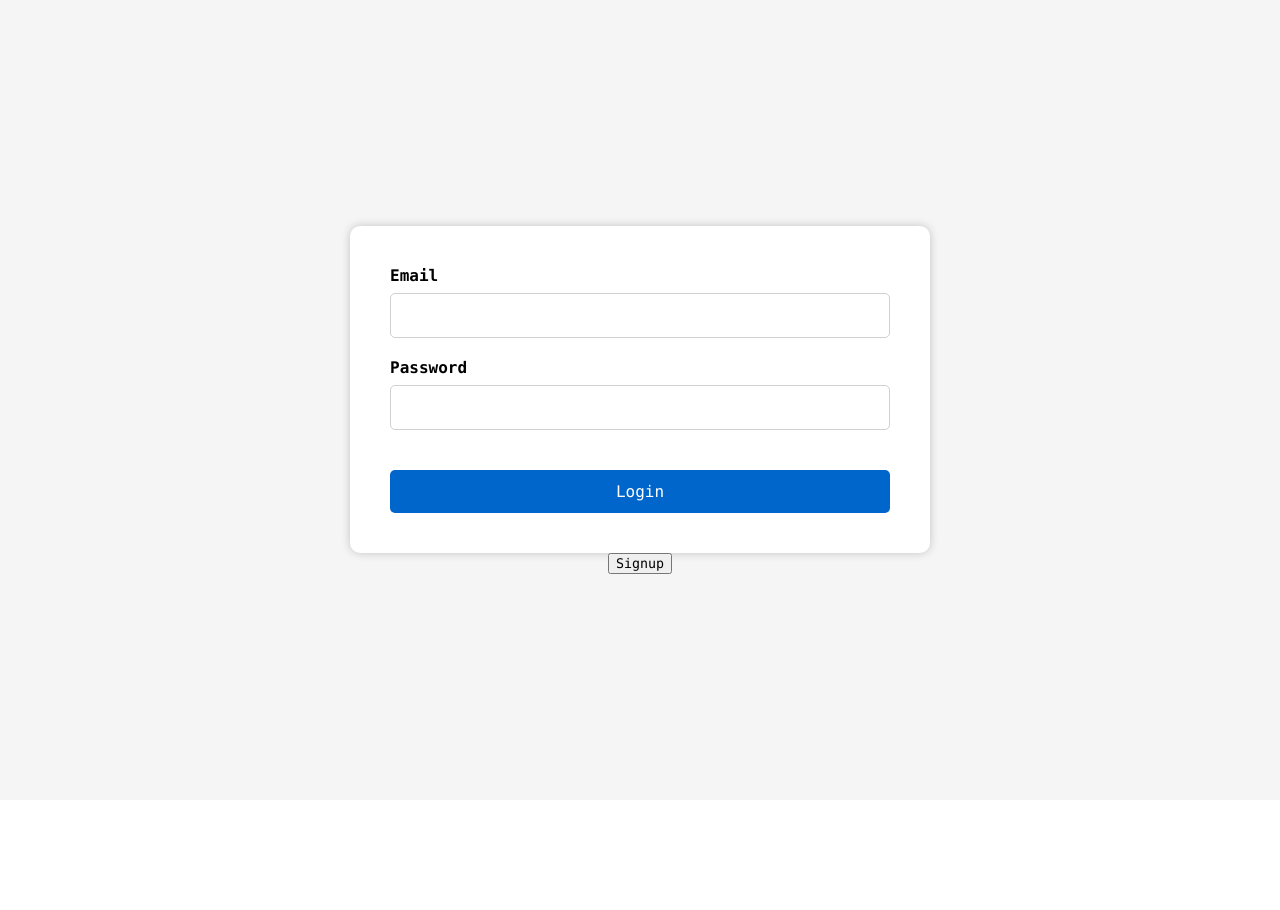
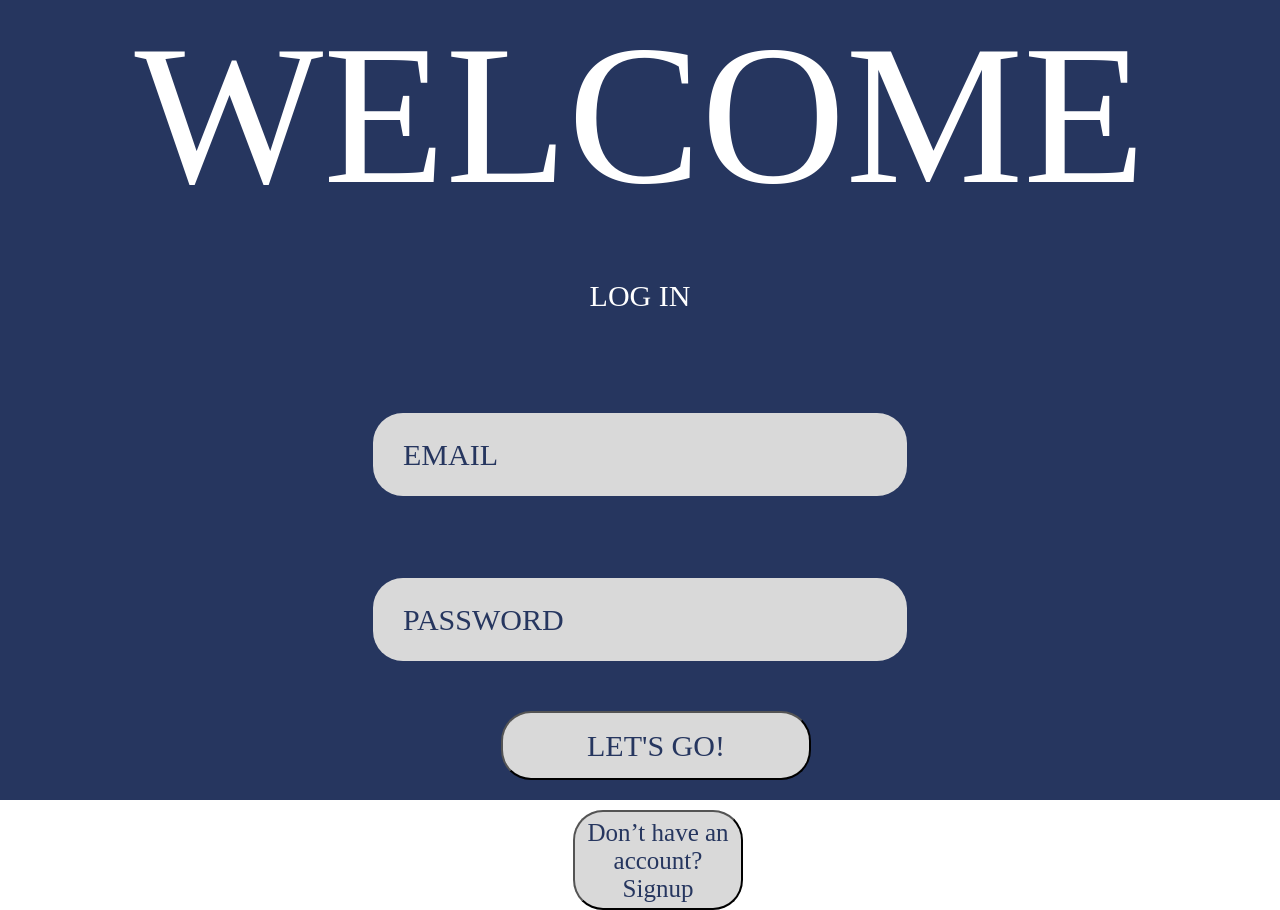
Before and after one commit to itayeylath/ktrust-home-assignment, a React (Create React App) app in the folder frontend/: page / in a window 1280 px wide. Before the commit the page ends 800 px from the top, so only its background shows below. Built offline with nearby package versions, Linux system fonts and the light colour scheme.

Commit message:
Add Login SCSS

```diff
--- a/frontend/src/components/inputs/email.tsx
+++ b/frontend/src/components/inputs/email.tsx
@@ -15,23 +15,27 @@ export const Email = ({
 }: EmailProps) => {
     return (
         <>
-            <div className="form-group">
-                <label className="form-label" htmlFor="email">
-                    Email
-                </label>
+            <div>
+                <h3 className="header3-container"> EMAIL</h3>
+                <div className="email-container">
+                    <label className="email-lable" htmlFor="email">
                         <input
-                    className={`form-input ${errors.email && "error"}`}
+                            className={"email-input"}
                             type="email"
                             id="email"
                             name="email"
                             value={email}
                             onChange={(e) => setEmail(e.target.value)}
-                    onBlur={(e) => validateInput("email", e.target.value)}
+                            onBlur={(e) =>
+                                validateInput("email", e.target.value)
+                            }
                         />
+                    </label>
                     {errors.email && (
                         <span className="error-message">{errors.email}</span>
                     )}
                 </div>
+            </div>
         </>
     );
 };
--- a/frontend/src/components/inputs/password.tsx
+++ b/frontend/src/components/inputs/password.tsx
@@ -15,22 +15,26 @@ export const Password = ({
 }: PasswordProps) => {
     return (
         <>
-            <div className="form-group">
-                <label className="form-label" htmlFor="password">
-                    Password
-                </label>
+            <div>
+                <h3 className="header3-container"> PASSWORD</h3>
+                <div className="email-container">
+                    <label className="email-lable" htmlFor="password">
                         <input
-                    className={`form-input ${errors.password && "error"}`}
+                            className={"password-input"}
                             type="password"
                             id="password"
                             name="password"
                             value={password}
                             onChange={(e) => setPassword(e.target.value)}
-                    onBlur={(e) => validateInput("password", e.target.value)}
+                            onBlur={(e) =>
+                                validateInput("password", e.target.value)
+                            }
                         />
+                    </label>
                     {errors.password && (
-                    <span className="error-message">{errors.password}</span>
+                        <span className="pass-error-message">{errors.password}</span>
                     )}
+                </div>
             </div>
         </>
     );
--- a/frontend/src/hooks/useLoginForm.tsx
+++ b/frontend/src/hooks/useLoginForm.tsx
@@ -31,7 +31,7 @@ export const useLoginForm = ({ isLogin }: useLoginFormProps) => {
             }
         } else if (name === "password") {
             if (value.length < 8) {
-                errorMessage = "Password must be at least 8 characters long.";
+                errorMessage = "At least 8 char long.";
             } else if (!/\d/.test(value)) {
                 errorMessage = "Password must contain at least one number.";
             } else if (!/[!@#$%^&*]/.test(value)) {
@@ -85,6 +85,8 @@ export const useLoginForm = ({ isLogin }: useLoginFormProps) => {
                     navigate("/home");
                 }
             } catch (error) {
+                const errorMessage = "User Not exsit.";
+                setErrors((prevErrors) => ({ ...prevErrors, ["password"]: errorMessage }));
                 throw Error(error);
             }
             // Clean inputs.
--- a/frontend/src/pages/login-page.tsx
+++ b/frontend/src/pages/login-page.tsx
@@ -28,9 +28,12 @@ export const Login = () => {
     }, []);
 
     return (
-        <main className="login-main-container flex ">
+        <main className="login-main-container">
             <div className="login-container f-col">
-                <form className="login-form" onSubmit={handleSubmit}>
+            <h1 className="header1-container">WELCOME</h1>
+            <h2 className="header2-container">LOG IN</h2>
+            {/* className="login-form" */}
+                <form  className="form-container" onSubmit={handleSubmit}>
                     <Email
                         errors={errors}
                         setEmail={setEmail}
@@ -46,11 +49,12 @@ export const Login = () => {
                     />
 
                     <button className="form-button submit-btn" type="submit">
-                        Login
+
+                        LET'S GO!
                     </button>
                 </form>
-                <button className="" onClick={() => navigate("/signup")}>
-                    Signup
+                <button className="form-button submit-btn-signup" onClick={() => navigate("/signup")}>
+                Don’t have an account? Signup
                 </button>
             </div>
         </main>
--- a/frontend/src/styles/_main.scss
+++ b/frontend/src/styles/_main.scss
@@ -11,12 +11,13 @@
 @import './tools-bar.scss';
 
 
+
 body {
+
 	margin: 0;
 	box-sizing: border-box;
 	width: 100%;
 	height: 100vh;
-
 	* {
 		font-family: Consolas, Monaco, 'Andale Mono', 'Ubuntu Mono', monospace;
 	}
--- a/frontend/src/styles/login-page/_login.scss
+++ b/frontend/src/styles/login-page/_login.scss
@@ -1,13 +1,122 @@
+.form-container {
+    //background-color: #5f2626;
+    height: 400px;
+}
 .login-main-container {
-    width:100%;
+    width: 100%;
 }
 .login-container {
     display: flex;
     justify-content: center;
     align-items: center;
     height: 100vh;
-    background-color: #f5f5f5;
-    width:100%;
+    background-color: #26365f;
+    width: 100%;
+
+    .header1-container {
+        display: flex;
+        flex-direction: column;
+        justify-content: center;
+        flex-shrink: 0;
+
+        color: #fff;
+        text-align: center;
+        font-family: Koulen;
+        font-size: 200px;
+        font-style: normal;
+        font-weight: 400;
+        line-height: 22px; /* 11% */
+    }
+    .header2-container {
+        display: flex;
+        flex-direction: column;
+        justify-content: center;
+        flex-shrink: 0;
+
+        color: #fff;
+        text-align: center;
+        font-family: Koulen;
+        font-size: 30px;
+        font-style: normal;
+        font-weight: 400;
+        line-height: 22px; /* 73.333% */
+    }
+
+    .header3-container {
+        color: #26365f;
+        font-family: Koulen;
+        font-size: 30px;
+        font-style: normal;
+        font-weight: 400;
+        line-height: 22px;
+        z-index: 1;
+        position: relative;
+        top: 83px;
+        padding-left: 30px;
+    }
+
+    .email-container {
+        width: 534px;
+        height: 83px;
+        flex-shrink: 0;
+
+        border-radius: 30px;
+        background: #d9d9d9;
+    }
+    .email-lable {
+        display: flex;
+        width: 155px;
+        height: 46px;
+        flex-direction: column;
+        justify-content: center;
+        flex-shrink: 0;
+        //padding-bottom: 30px;
+
+        color: #26365f;
+        font-family: Koulen;
+        font-size: 30px;
+        font-style: normal;
+        font-weight: 400;
+        line-height: 22px; /* 73.333% */
+    }
+    .email-input {
+        border: none;
+        outline: none;
+        width: 230px;
+        height: 20px;
+        position: relative;
+        left: 180px;
+        top: 18px;
+        //height: 100%;
+        //padding-left: 300px;
+        //padding-top: 50x;
+        padding: 25px;
+        ///margin-left: 130px;
+        //margin-top: 30px;
+        font-size: 30px;
+        //box-sizing: border-box;
+        background: transparent;
+    }
+
+    .password-input {
+        border: none;
+        outline: none;
+        width: 230px;
+        height: 20px;
+        position: relative;
+        left: 220px;
+        top: 15px;
+        //height: 100%;
+        //padding-left: 300px;
+        //padding-top: 50x;
+        padding: 25px;
+        ///margin-left: 130px;
+        //margin-top: 30px;
+        font-size: 30px;
+        //box-sizing: border-box;
+        background: transparent;
+    }
+
     .login-form {
         display: flex;
         flex-direction: column;
@@ -52,30 +161,101 @@
                     border-color: #ff0000;
                 }
             }
+        }
+    }
+    .error-message {
+        //z-index: 1;
+        top: 39px;
+        //position: absolute;
+        //top: 30px;
+        color: #e74949;
+        font-size: 32px;
+        position: relative;
+        padding-left: 15 px;
+        left: 120px;
+    }
 
-        .error-message {
-          color: #ff0000;
-          font-size: 14px;
-          margin-top: 4px;
+    .pass-error-message {
+        //z-index: 1;
+        top: 39px;
+        //position: absolute;
+        //top: 30px;
+        color: #e74949;
+        font-size: 32px;
+        position: relative;
+        padding-left: 30 px;
+        left: 120px;
     }
+
+    .submit-btn {
+        width: 310px;
+        height: 69px;
+        flex-shrink: 0;
+
+        border-radius: 30px;
+        background: #d9d9d9;
+
+        color: #26365f;
+        font-family: Koulen;
+        font-size: 30px;
+        font-style: normal;
+
+        //z-index: 1;
+        position: relative;
+        top: 50px;
+        left:128px;
+        //padding-left: 30px;
+
+        // margin-top: 20px;
+        padding-bottom: 0px;
+        // font-size: 16px;
+        // border-radius: 5px;
+        // background-color: #45515c;
+        // color: #fff;
+        // cursor: pointer;
+        // outline: none;
+        // border: none;
+        // transition: background-color 0.3s ease-in-out;
+        // width: 100%;
+
+        &:hover {
+            background-color: #918a8a;
         }
     }
 
-    .submit-btn {
-      margin-top: 20px;
-      padding: 12px;
-      font-size: 16px;
-      border-radius: 5px;
-      background-color: #0066cc;
-      color: #fff;
-      cursor: pointer;
-      outline: none;
-      border: none;
-      transition: background-color 0.3s ease-in-out;
-      width: 100%;
+    .submit-btn-signup {
+        width: 170px;
+        height: 100px;
+        flex-shrink: 0;
+
+        border-radius: 30px;
+        background: #d9d9d9;
+
+        color: #26365f;
+        font-family: Koulen;
+        font-size: 25px;
+        font-style: normal;
+
+        //z-index: 1;
+        position: relative;
+        top: 80px;
+        left:18px;
+        //padding-left: 30px;
+
+        // margin-top: 20px;
+        padding-bottom: 0px;
+        // font-size: 16px;
+        // border-radius: 5px;
+        // background-color: #45515c;
+        // color: #fff;
+        // cursor: pointer;
+        // outline: none;
+        // border: none;
+        // transition: background-color 0.3s ease-in-out;
+        // width: 100%;
 
         &:hover {
-        background-color: #0052a3;
+            background-color: #918a8a;
         }
     }
     .optional-login-btn {
```
Also changed, not shown: 1 other file (tests, documents, lock files or other folders). Lines whose indentation alone changed are shown as unchanged.
